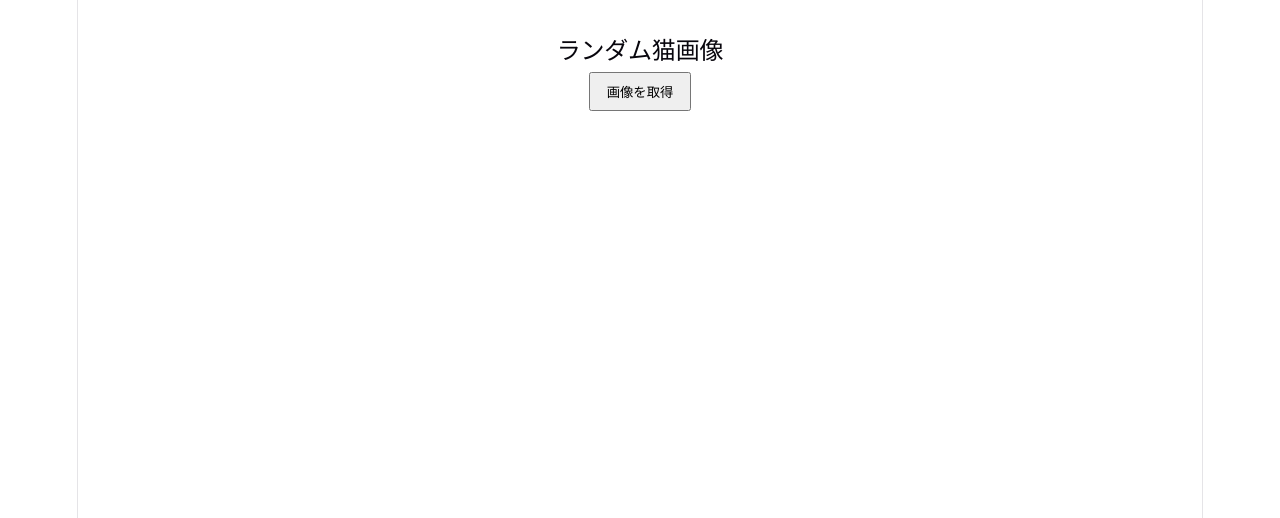
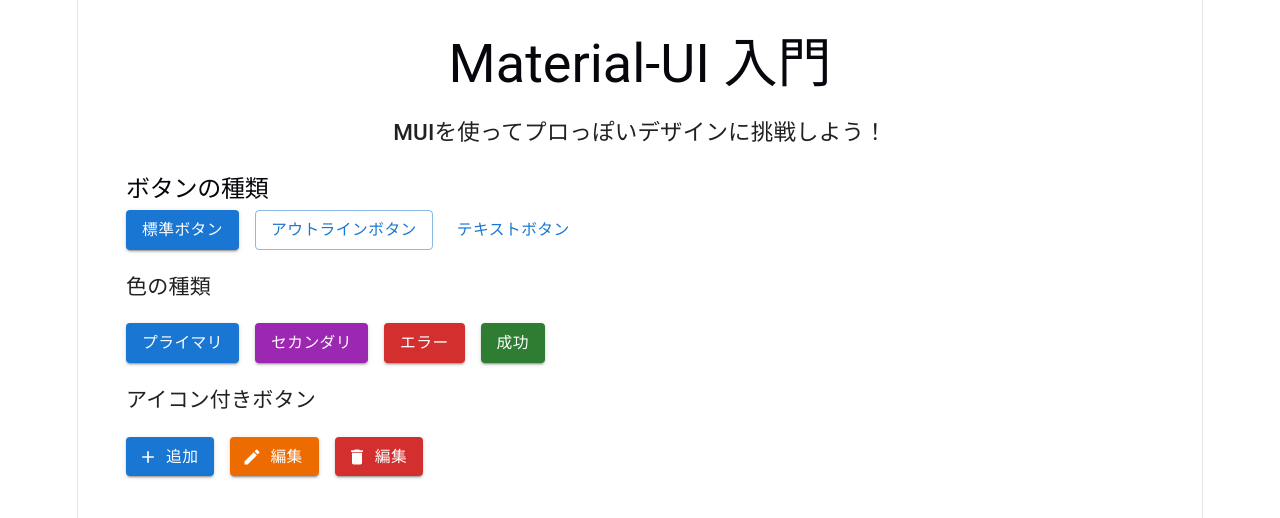
Before and after one commit to navyfish216/sandbox-react, a React (Vite) app in the folder study-react-app/: page / in a window 1280 px wide. Shown: the top 518 px of the page. Built offline with nearby package versions, Linux system fonts and the light colour scheme.

Commit message:
React修行⑩：MUIのボタン

```diff
--- a/study-react-app/package.json
+++ b/study-react-app/package.json
@@ -10,6 +10,10 @@
     "preview": "vite preview"
   },
   "dependencies": {
+    "@emotion/react": "^11.14.0",
+    "@emotion/styled": "^11.14.1",
+    "@mui/icons-material": "^9.0.1",
+    "@mui/material": "^9.0.1",
     "react": "^19.2.6",
     "react-dom": "^19.2.6",
     "react-hook-form": "^7.76.0",
--- a/study-react-app/src/App.jsx
+++ b/study-react-app/src/App.jsx
@@ -32,14 +32,17 @@
 import ReactHookFormSample from "./components/ValidationSample/ReactHookFormSample";
 // 9章：非同期処理とAPI
 import RandomImageApp from "./components/APISample/RandomImageApp";
+// 10章：MUI
+import ButtonExamplePage from "./pages/MUISample/ButtonExamplePage";
 import './App.css';
 
 function App() {
   return (
     <>
-      <RandomImageApp />
+      <ButtonExamplePage />
 
       {/*
+      <RandomImageApp />
       <ReactHookFormSample />
       <ValidationForm />
 
--- /dev/null
+++ b/study-react-app/src/components/MUISample/ButtonExample.jsx
@@ -0,0 +1,45 @@
+// Material-UIのレイアウトとボタンコンポーネントをインポート
+import {Box, Button, Stack} from '@mui/material';
+// Material-UIのアイコンコンポーネントをインポート
+import {Add, Delete, Edit} from '@mui/icons-material';
+
+function ButtonExample() {
+  return (
+    // 全体のコンテナ：padding: 3で余白を設定
+    <Box sx={{p: 3}} align="left">
+      <h2>ボタンの種類</h2>
+      {/* Stackで横並び配置、間隔2、したマージン2 */}
+      <Stack direction="row" spacing={2} sx={{mb: 2}}>
+        {/* variant="contained": 塗りつぶしボタン（最も目立つ） */}
+        <Button variant="contained">標準ボタン</Button>
+        {/* variant="outlined": 枠線ボタン（中程度の目立ち具合） */}
+        <Button variant="outlined">アウトラインボタン</Button>
+        {/* variant="text": テキストボタン（最も控えめ） */}
+        <Button variant="text">テキストボタン</Button>
+      </Stack>
+
+      <h3>色の種類</h3>
+      <Stack direction="row" spacing={2} sx={{mb: 2}}>
+        {/* color="primary": テーマのプライマリカラー（青） */}
+        <Button variant="contained" color="primary">プライマリ</Button>
+        {/* color="secondary": テーマのセカンダリカラー（ムラサキ） */}
+        <Button variant="contained" color="secondary">セカンダリ</Button>
+        {/* color="error": エラー用の赤色 */}
+        <Button variant="contained" color="error">エラー</Button>
+        {/* color="success": 成功用の緑色 */}
+        <Button variant="contained" color="success">成功</Button>
+      </Stack>
+
+      <h3>アイコン付きボタン</h3>
+      <Stack direction="row" spacing={2}>
+        {/* startIcon: ボタンの左側にアイコンを配置 */}
+        <Button variant="contained" startIcon={<Add />}>追加</Button>
+        {/* color="warning": 警告用のオレンジ色 */}
+        <Button variant="contained" startIcon={<Edit />} color="warning">編集</Button>
+        {/* Delete アイコンとエラー色の組み合わせ */}
+        <Button variant="contained" startIcon={<Delete />} color="error">編集</Button>
+      </Stack>
+    </Box>
+  );
+}
+export default ButtonExample;
--- /dev/null
+++ b/study-react-app/src/pages/MUISample/ButtonExamplePage.jsx
@@ -0,0 +1,31 @@
+// ブラウザのデフォルトCSSをリセットするコンポーネント
+import CssBaseline from '@mui/material/CssBaseline';
+// レイアウト用のコンテナコンポーネント
+import Container from '@mui/material/Container';
+// テキスト表示用のコンポーネント
+import Typography from '@mui/material/Typography';
+// レイアウト調整用のBoxコンポーネント
+import Box from '@mui/material/Box';
+import ButtonExample from '../../components/MUISample/ButtonExample';
+
+export default function ButtonExamplePage() {
+  return (
+    <div>
+      {/* ブラウザのデフォルトスタイルをリセット */}
+      <CssBaseline />
+      {/* 画面幅を制限するコンテナ（最大幅： lg） */}
+      <Container maxWidth="lg">
+        {/* マージン調整用のBox（上下に4の余白） */}
+        <Box sx={{my: 4}}>
+          <Typography variant='h3' component="h1" gutterBottom align="center">
+            Material-UI 入門
+          </Typography>
+          <Typography variant="h6" component="p" align="center">
+            MUIを使ってプロっぽいデザインに挑戦しよう！
+          </Typography>
+          <ButtonExample />
+        </Box>
+      </Container>
+    </div>
+  )
+}
```
Also changed, not shown: 1 other file (tests, documents, lock files or other folders).
